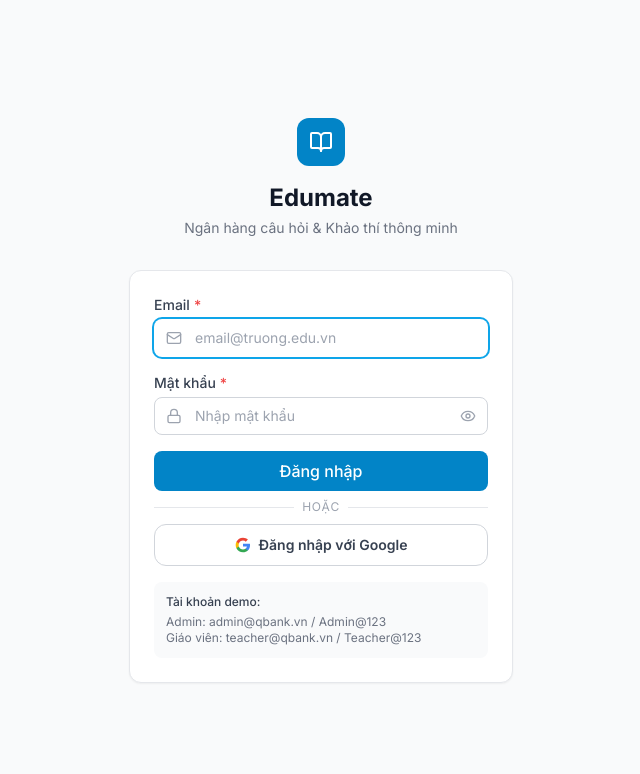
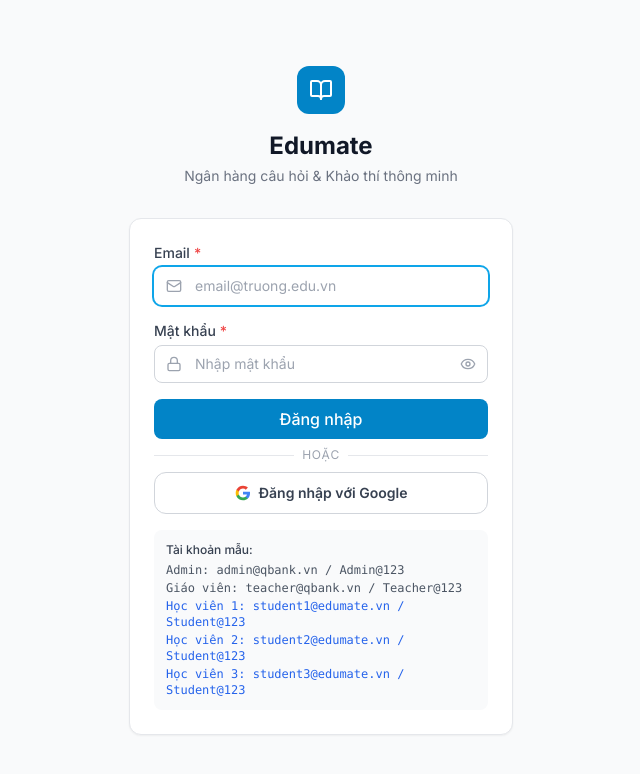
Before and after one commit to kien7bnt/qbank, a React (Vite) app in the folder frontend/: page /login in a window 1280 px wide. Shown: the top 774 px of the page, without its empty margins (319-959 px from the left). Built offline with nearby package versions, Linux system fonts and the light colour scheme; no server answers.

Commit message:
feat(auth): add 3 demo student accounts and display them on login page

```diff
--- a/frontend/src/features/auth/LoginPage.tsx
+++ b/frontend/src/features/auth/LoginPage.tsx
@@ -149,9 +149,12 @@
 
           {/* Demo credentials */}
           <div className="mt-4 rounded-lg bg-gray-50 p-3 text-xs text-gray-500">
-            <p className="font-medium text-gray-700 mb-1">Tài khoản demo:</p>
-            <p>Admin: admin@qbank.vn / Admin@123</p>
-            <p>Giáo viên: teacher@qbank.vn / Teacher@123</p>
+            <p className="font-medium text-gray-700 mb-1">Tài khoản mẫu:</p>
+            <p className="font-mono text-gray-600 mb-0.5">Admin: admin@qbank.vn / Admin@123</p>
+            <p className="font-mono text-gray-600 mb-0.5">Giáo viên: teacher@qbank.vn / Teacher@123</p>
+            <p className="font-mono text-blue-600 mb-0.5">Học viên 1: student1@edumate.vn / Student@123</p>
+            <p className="font-mono text-blue-600 mb-0.5">Học viên 2: student2@edumate.vn / Student@123</p>
+            <p className="font-mono text-blue-600">Học viên 3: student3@edumate.vn / Student@123</p>
           </div>
         </div>
       </div>
```
Also changed, not shown: 1 other file (tests, documents, lock files or other folders).
